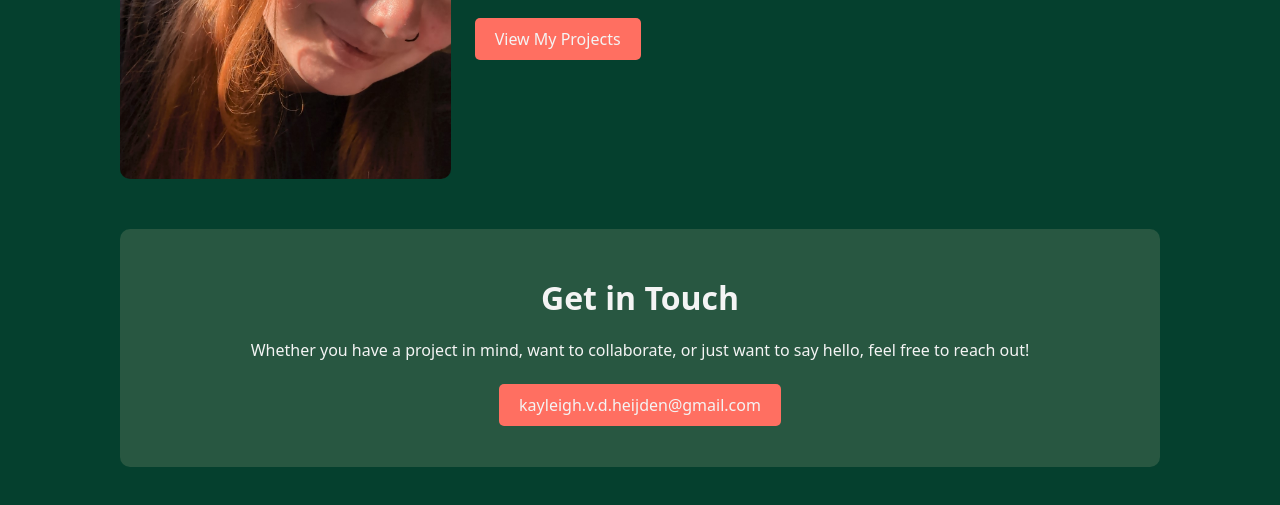
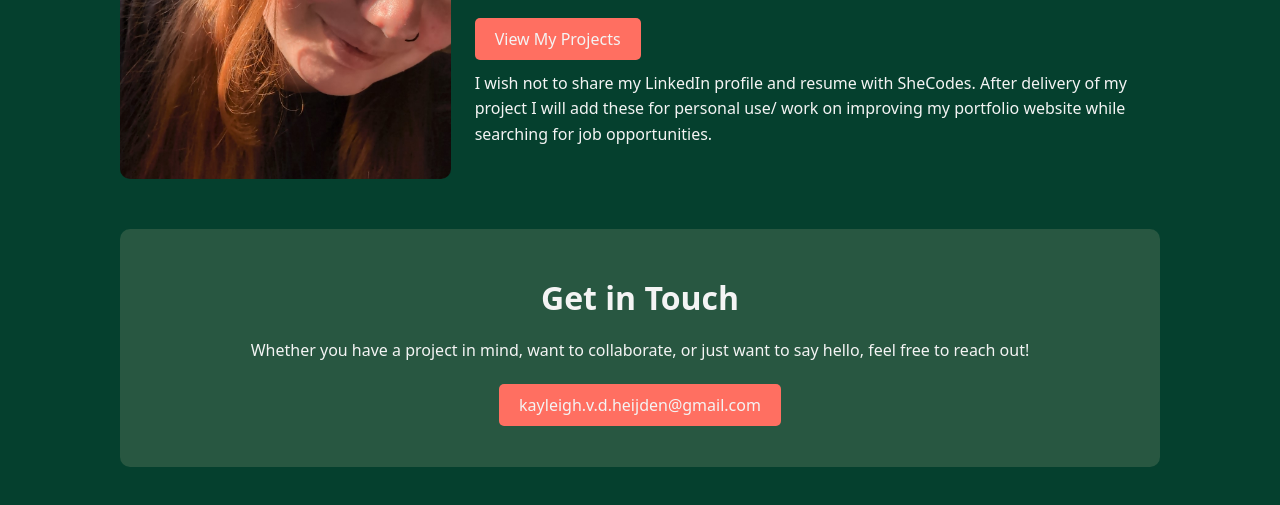
Before and after one commit to KayleighvdH/shecodes-portfolio-project, a plain HTML site: page about-me.html in a window 1280 px wide. Shown: the part 854-1359 px from the top of the page. Drawn offline with nearby package versions, Linux system fonts and the light colour scheme.

Commit message:
Changes for SheCodes Next

```diff
--- a/about-me.html
+++ b/about-me.html
@@ -90,6 +90,7 @@
                             Since then, I've honed my skills in HTML, CSS, JavaScript, and various front-end frameworks to bring ideas to life on the web.
                         </p>
                         <a href="/projects.html" class="about-project-btn">View My Projects</a>
+						<p class="about-me-text shecodes-text">I wish not to share my LinkedIn profile and resume with SheCodes. After delivery of my project I will add these for personal use/ work on improving my portfolio website while searching for job opportunities.</p>
                     </div>
                 </div>
             </div>
--- a/src/css/style.css
+++ b/src/css/style.css
@@ -172,6 +172,9 @@ body {
 	background-color: #e65b50;
 	cursor: pointer;
 }
+.shecodes-text {
+	margin-top: 20px;
+}
 
 /* Get in Touch Section */
 .contact-section {
```
